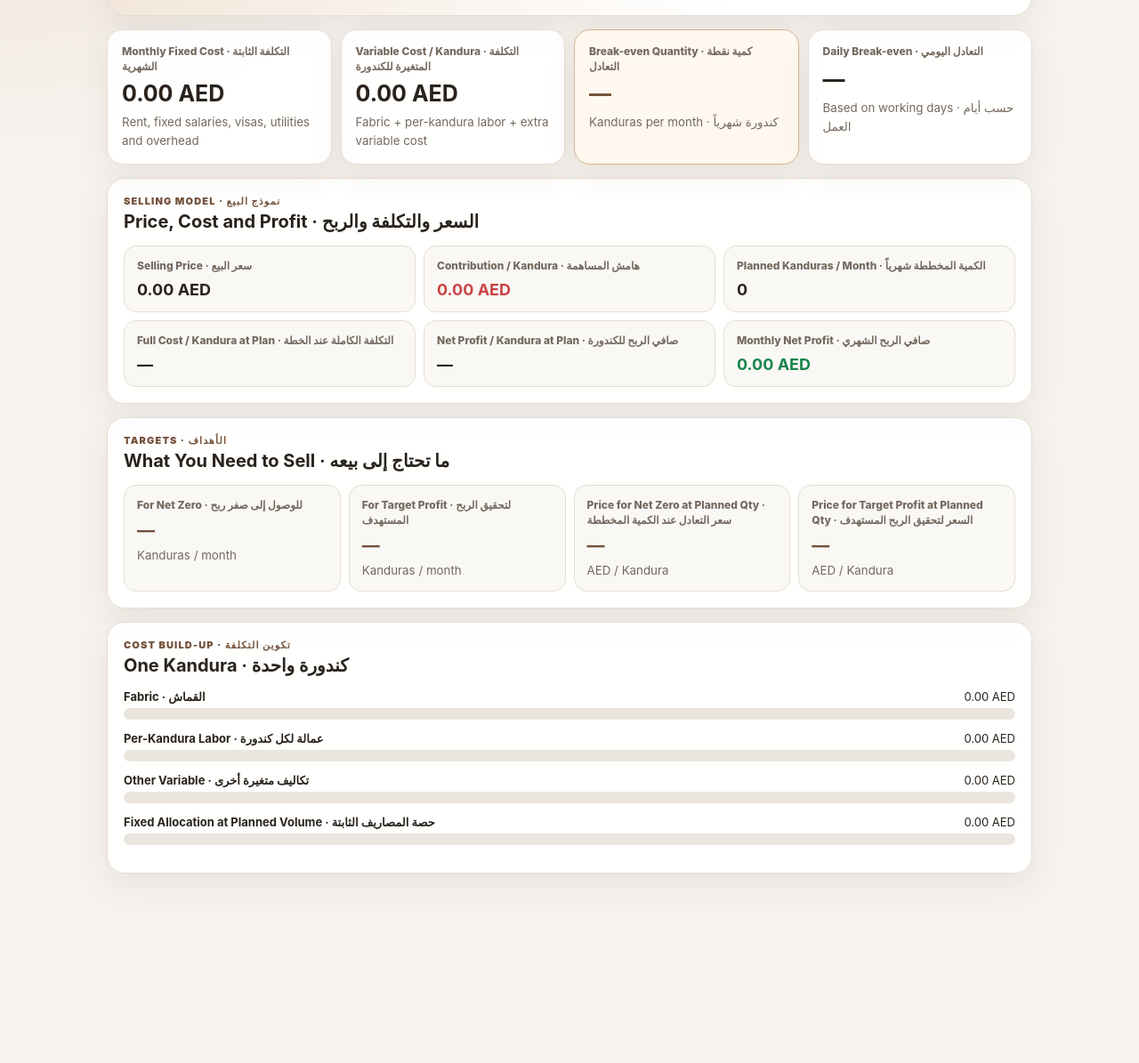
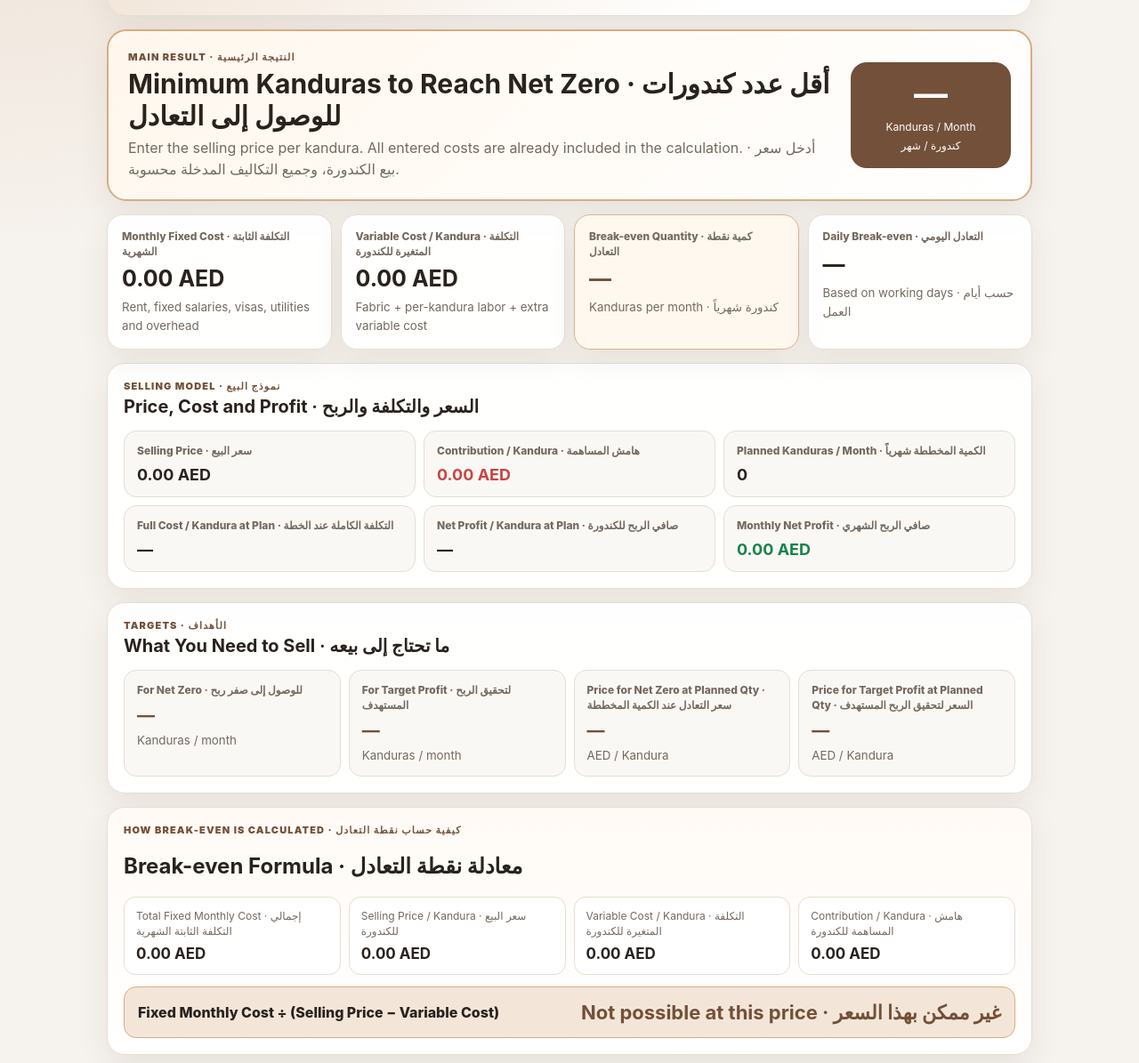
Before and after one commit to yealmaazmi-gif/khayyat-calculator, a plain HTML site: page index.html in a window 1280 px wide. Shown: the part 425-1620 px from the top of the page at 89% size. Before the commit the page ends 1450 px from the top, so only its background shows below. Drawn offline with Linux system fonts and the light colour scheme.

Commit message:
Add files via upload

```diff
--- a/index.html
+++ b/index.html
@@ -48,6 +48,18 @@
           <p id="statusText">The model will update automatically.</p>
         </div>
         <span id="statusBadge" class="status-badge neutral">Waiting · انتظار</span>
+      </section>
+
+      <section class="break-even-hero">
+        <div>
+          <div class="section-kicker">MAIN RESULT · النتيجة الرئيسية</div>
+          <h2>Minimum Kanduras to Reach Net Zero · أقل عدد كندورات للوصول إلى التعادل</h2>
+          <p id="breakEvenExplanation">Enter your selling price and costs to calculate the result.</p>
+        </div>
+        <div class="break-even-number">
+          <strong id="mainBreakEvenUnits">—</strong>
+          <span>Kanduras / Month<br>كندورة / شهر</span>
+        </div>
       </section>
 
       <div class="summary-grid">
@@ -118,6 +130,21 @@
             <strong id="dashTargetPrice">—</strong>
             <small>AED / Kandura</small>
           </article>
+        </div>
+      </section>
+
+      <section class="card formula-card">
+        <div class="section-kicker">HOW BREAK-EVEN IS CALCULATED · كيفية حساب نقطة التعادل</div>
+        <h2>Break-even Formula · معادلة نقطة التعادل</h2>
+        <div class="formula-grid">
+          <div><span>Total Fixed Monthly Cost · إجمالي التكلفة الثابتة الشهرية</span><strong id="formulaFixed">0.00 AED</strong></div>
+          <div><span>Selling Price / Kandura · سعر البيع للكندورة</span><strong id="formulaPrice">0.00 AED</strong></div>
+          <div><span>Variable Cost / Kandura · التكلفة المتغيرة للكندورة</span><strong id="formulaVariable">0.00 AED</strong></div>
+          <div><span>Contribution / Kandura · هامش المساهمة للكندورة</span><strong id="formulaContribution">0.00 AED</strong></div>
+        </div>
+        <div class="formula-result">
+          <span>Fixed Monthly Cost ÷ (Selling Price − Variable Cost)</span>
+          <strong id="formulaBreakEven">—</strong>
         </div>
       </section>
 
--- a/script.js
+++ b/script.js
@@ -446,6 +446,23 @@
 function renderDashboard(c){
   $("dashFixedMonthly").textContent=money(c.totalFixedMonthly);
   $("dashVariableUnit").textContent=money(c.variableCostPerUnit);
+
+  $("mainBreakEvenUnits").textContent=Number.isFinite(c.breakEvenUnits)?ceilSafe(c.breakEvenUnits):"—";
+  $("formulaFixed").textContent=money(c.totalFixedMonthly);
+  $("formulaPrice").textContent=money(c.sellingPrice);
+  $("formulaVariable").textContent=money(c.variableCostPerUnit);
+  $("formulaContribution").textContent=money(c.contributionPerUnit);
+  $("formulaBreakEven").textContent=Number.isFinite(c.breakEvenUnits)
+    ? `${ceilSafe(c.breakEvenUnits)} Kanduras / Month · كندورة / شهر`
+    : "Not possible at this price · غير ممكن بهذا السعر";
+
+  if(c.sellingPrice<=0){
+    $("breakEvenExplanation").textContent="Enter the selling price per kandura. All entered costs are already included in the calculation. · أدخل سعر بيع الكندورة، وجميع التكاليف المدخلة محسوبة.";
+  }else if(c.contributionPerUnit<=0){
+    $("breakEvenExplanation").textContent=`Selling price ${money(c.sellingPrice)} does not cover the variable cost ${money(c.variableCostPerUnit)}. Increase the price or reduce variable cost. · سعر البيع لا يغطي التكلفة المتغيرة.`;
+  }else{
+    $("breakEvenExplanation").textContent=`At ${money(c.sellingPrice)} selling price, each kandura contributes ${money(c.contributionPerUnit)} toward fixed monthly costs of ${money(c.totalFixedMonthly)}. You must sell at least ${ceilSafe(c.breakEvenUnits)} kanduras per month to reach net zero. · يجب بيع ${ceilSafe(c.breakEvenUnits)} كندورة على الأقل شهرياً للوصول إلى نقطة التعادل.`;
+  }
   $("dashBreakEvenUnits").textContent=Number.isFinite(c.breakEvenUnits)?ceilSafe(c.breakEvenUnits):"—";
   $("dashBreakEvenDaily").textContent=
     Number.isFinite(c.breakEvenUnits)&&num(state.workingDays)>0
--- a/service-worker.js
+++ b/service-worker.js
@@ -1,4 +1,4 @@
-const CACHE_NAME="khayyat-calculator-v6";
+const CACHE_NAME="khayyat-calculator-v6b";
 const FILES=["./","./index.html","./style.css","./script.js","./manifest.json","./icon-192.png","./icon-512.png"];
 self.addEventListener("install",e=>{e.waitUntil(caches.open(CACHE_NAME).then(c=>c.addAll(FILES)));self.skipWaiting();});
 self.addEventListener("activate",e=>{e.waitUntil(caches.keys().then(keys=>Promise.all(keys.filter(k=>k!==CACHE_NAME).map(k=>caches.delete(k)))));self.clients.claim();});
--- a/style.css
+++ b/style.css
@@ -41,3 +41,32 @@
 @media(max-width:820px){.summary-grid{grid-template-columns:repeat(2,1fr)}.target-grid{grid-template-columns:repeat(2,1fr)}.metric-grid{grid-template-columns:repeat(2,1fr)}}
 @media(max-width:690px){.tabs{grid-template-columns:repeat(6,125px)}.form-grid{grid-template-columns:1fr}.fixed-staff-row,.piece-row{grid-template-columns:1fr 1fr}.simple-row{grid-template-columns:1fr 1fr}.entry-row .wide{grid-column:1/-1}.entry-row .delete-btn{grid-column:2}.mini-breakdown{grid-template-columns:1fr}}
 @media(max-width:440px){.summary-grid,.target-grid,.metric-grid{grid-template-columns:1fr}.hero-card{flex-direction:column}.save-strip{flex-direction:column;align-items:stretch}.save-strip .btn{width:100%}.fixed-staff-row,.piece-row,.simple-row{grid-template-columns:1fr}.entry-row .wide,.entry-row .delete-btn{grid-column:1}.entry-row .delete-btn{width:100%}}
+
+.break-even-hero{
+  display:flex;justify-content:space-between;align-items:center;gap:18px;
+  padding:22px;margin-bottom:15px;border-radius:22px;
+  border:2px solid #d6ad82;background:linear-gradient(135deg,#fff7ed,#fff);
+  box-shadow:var(--shadow)
+}
+.break-even-hero h2{margin:5px 0 6px;font-size:clamp(22px,5vw,30px)}
+.break-even-hero p{margin:0;color:var(--muted);line-height:1.5}
+.break-even-number{min-width:180px;text-align:center;padding:16px;border-radius:18px;background:var(--primary);color:#fff}
+.break-even-number strong{display:block;font-size:38px;line-height:1;margin-bottom:7px}
+.break-even-number span{font-size:12px;line-height:1.4}
+.formula-card{background:linear-gradient(180deg,#fffaf5,#fff)}
+.formula-grid{display:grid;grid-template-columns:repeat(4,1fr);gap:9px}
+.formula-grid>div{padding:13px;border:1px solid var(--border);border-radius:13px;background:#fff}
+.formula-grid span{display:block;color:var(--muted);font-size:12px;line-height:1.4;margin-bottom:6px}
+.formula-grid strong{font-size:17px}
+.formula-result{display:flex;justify-content:space-between;align-items:center;gap:12px;margin-top:13px;padding:15px;border-radius:14px;background:#f3e6d9;border:1px solid #d6ad82}
+.formula-result span{font-weight:800}
+.formula-result strong{font-size:22px;color:var(--primary)}
+@media(max-width:760px){
+  .formula-grid{grid-template-columns:repeat(2,1fr)}
+}
+@media(max-width:520px){
+  .break-even-hero{flex-direction:column;align-items:stretch}
+  .break-even-number{min-width:0}
+  .formula-grid{grid-template-columns:1fr}
+  .formula-result{flex-direction:column;align-items:flex-start}
+}
```
Also changed, not shown: README.txt.
